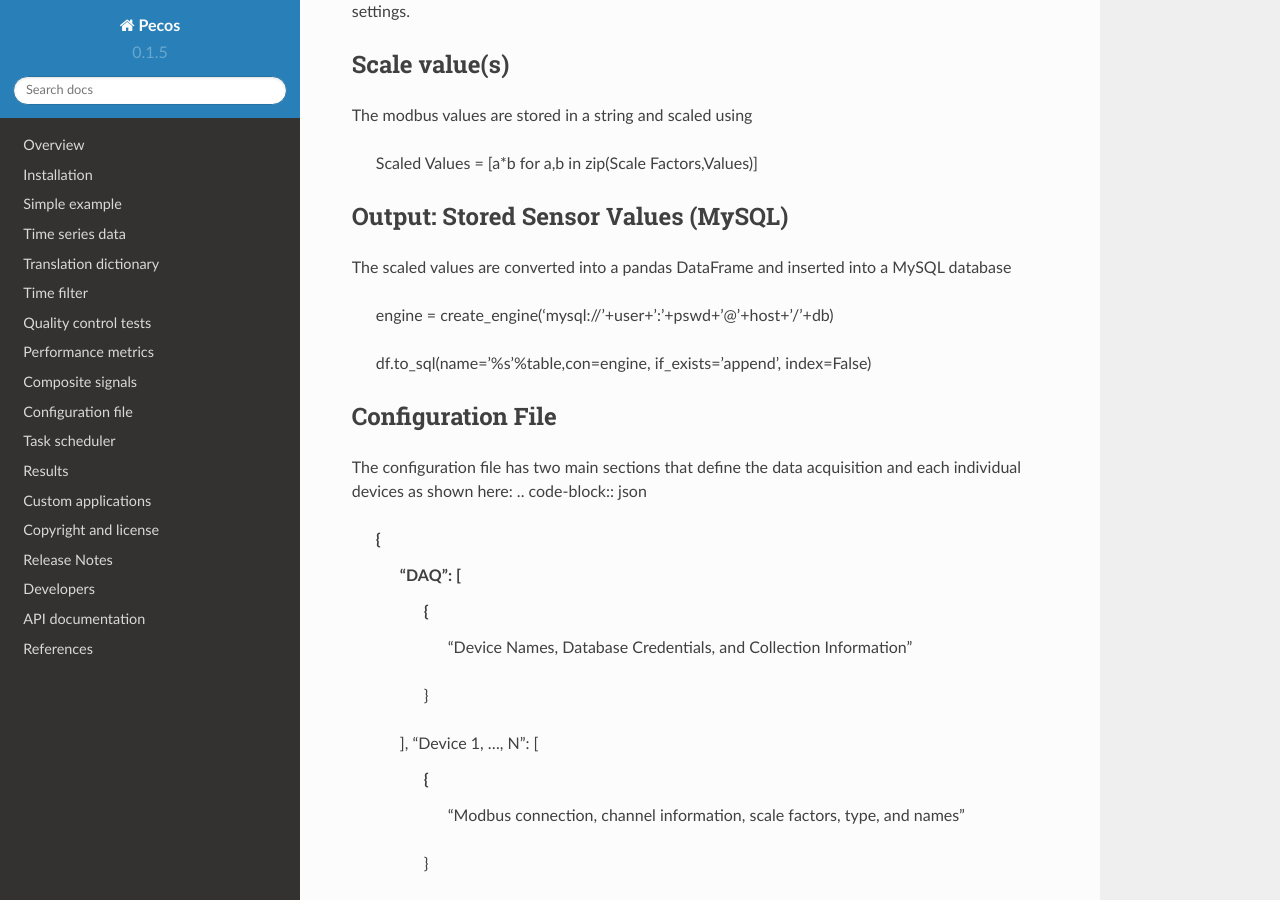
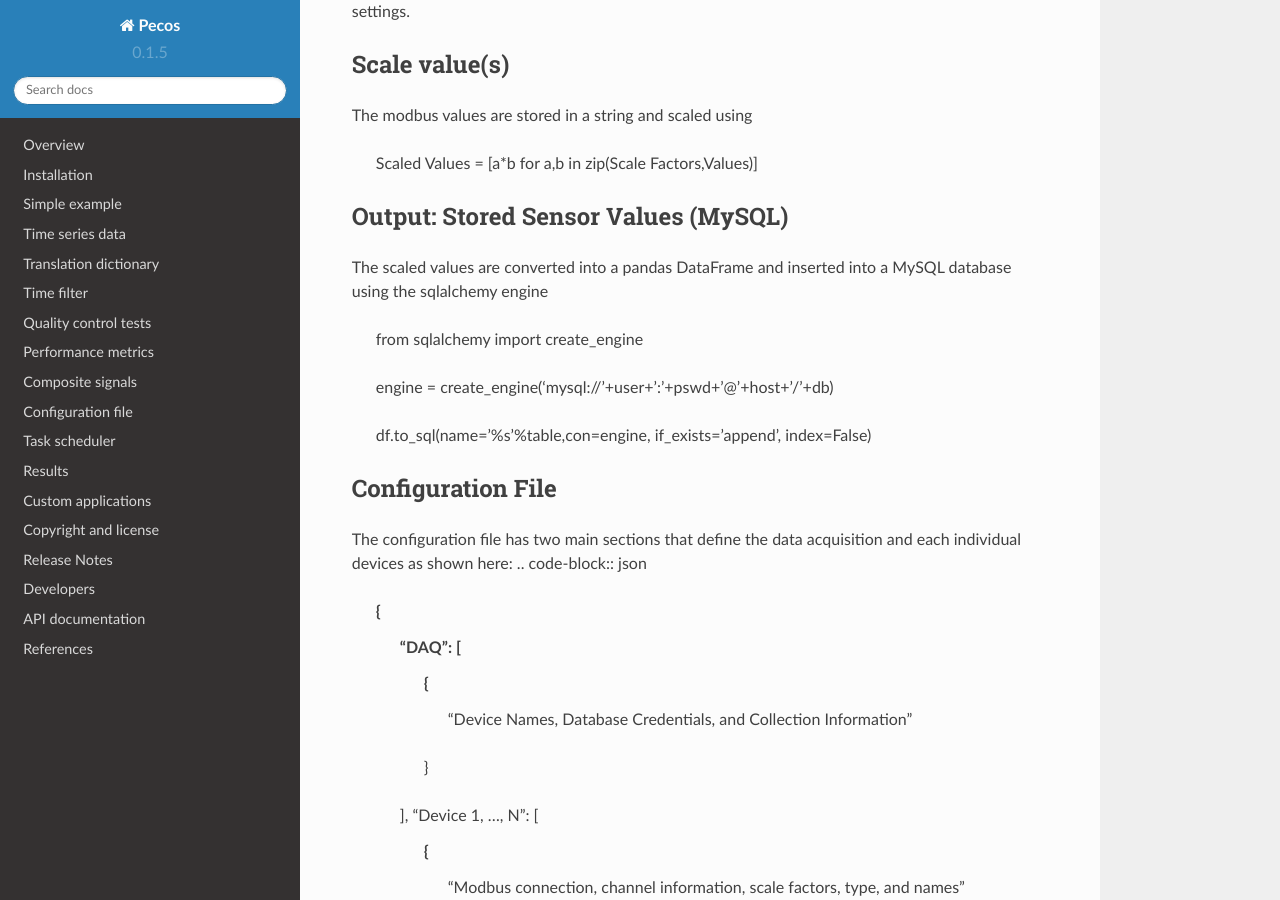
Before and after one commit to sjanzou/pecos, a Sphinx documentation site: the page built from documentation/devicetoclient.rst, in a window 1280 px wide and 900 px high, scrolled down 921 px. Built offline with Sphinx 7.4.7 and the Read the Docs theme 2.0.0, drawn with Linux system fonts in a browser that asks for light colours.

Commit message:
add devicetoclient

```diff
--- a/documentation/devicetoclient.rst
+++ b/documentation/devicetoclient.rst
@@ -45,6 +45,9 @@ The modbus values are stored in a string and scaled using
 Output: Stored Sensor Values (MySQL)
 -----------------------------
 The scaled values are converted into a pandas DataFrame and inserted into a MySQL database
+using the sqlalchemy engine
+
+	from sqlalchemy import create_engine
 
 	engine = create_engine('mysql://'+user+':'+pswd+'@'+host+'/'+db)
 
```
